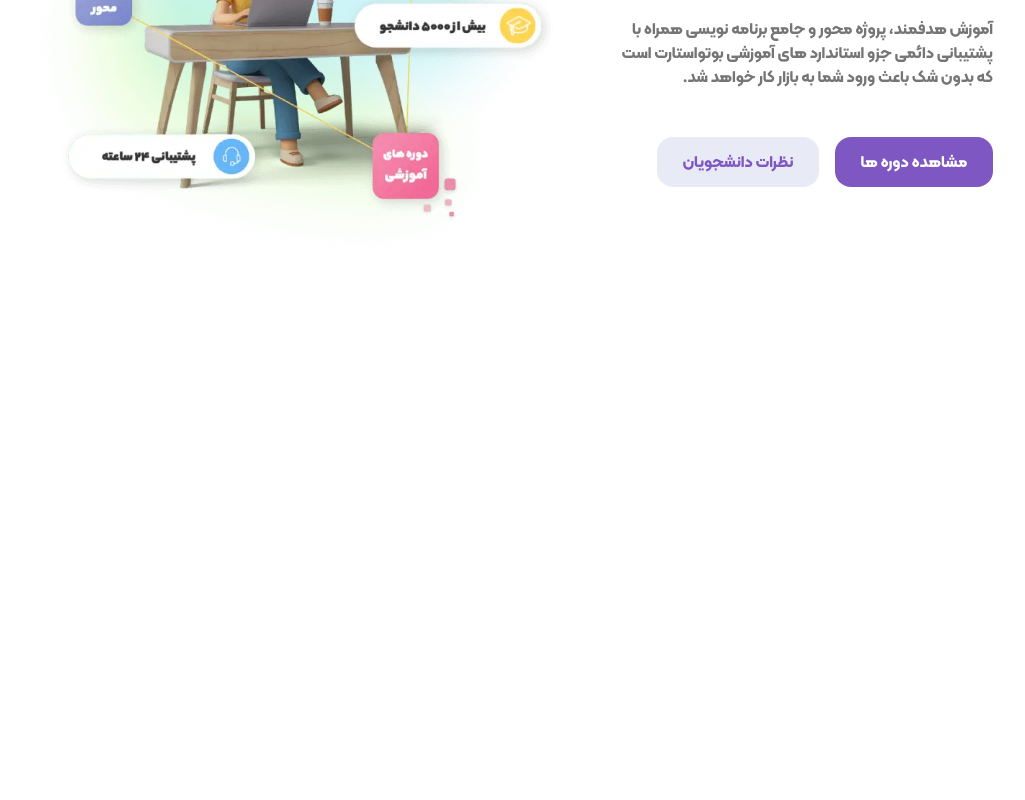
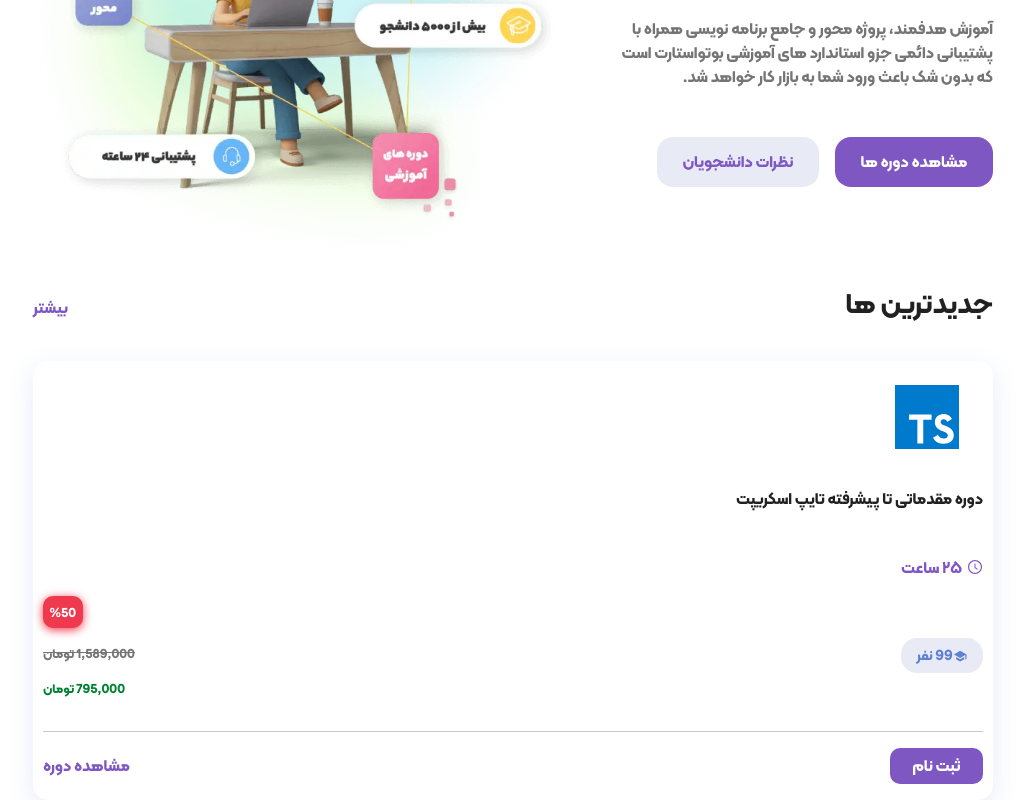
Before and after one commit to webKingA/bootostart, a React (Create React App) app: page / in a window 1280 px wide. Shown: the part 328-1128 px from the top of the page, without its empty margins (127-1152 px from the left). Before the commit the page ends 800 px from the top, so only its background shows below. Built offline with nearby package versions, Linux system fonts and the light colour scheme.

Commit message:
end part course in page home

```diff
--- a/src/Frontend/Components/Header/Header.css
+++ b/src/Frontend/Components/Header/Header.css
@@ -3,6 +3,7 @@
     top: 0;
     left: 0;
     right: 0;
+    z-index: 120;
 }
 
 .header__container {
--- /dev/null
+++ b/src/Frontend/Components/NewsHome/NewsHome.css
@@ -0,0 +1,143 @@
+.news__home {
+  font-family: kalameh;
+}
+
+.top__news__home {
+  display: flex;
+  justify-content: space-between;
+  align-items: center;
+  margin-bottom: 2rem;
+}
+
+.top__news__home > h3 {
+  color: #212121;
+}
+
+.top__news__home > a {
+  color: #7e57c2;
+}
+
+.courses__news__home {
+  display: grid;
+  grid-template-columns: repeat(auto-fit , minmax(250px , 1fr));
+  gap: 3rem 2rem;
+}
+
+.course__container {
+  width: 100%;
+  background-color: #fff;
+  box-shadow: rgb(94 129 209 / 16%) 0px 8px 24px;
+  border-radius: 15px;
+  color: rgba(0, 0, 0, 0.87);
+  transition: box-shadow 300ms cubic-bezier(0.4, 0, 0.2, 1) 0ms;
+  overflow: hidden;
+  padding: 0 10px;
+}
+
+.course__container > img {
+  width: 5rem;
+  padding: 0.5rem;
+  margin: 1rem;
+}
+
+.course__container > h5 {
+  color: #212121;
+  font-size: 1rem;
+  margin-top: 1rem;
+}
+
+.time__course {
+  display: flex;
+  margin-top: 3rem;
+  color: #7e57c2;
+}
+
+.time__course > svg {
+  margin-top: 3px;
+  margin-left: 5px;
+}
+
+.number__price__course {
+  display: flex;
+  justify-content: space-between;
+  align-items: center;
+}
+
+.number__course {
+  color: #5e81d1;
+  background-color: #e8eaf6;
+  padding: 0.4rem 1rem;
+  border-radius: 1rem;
+  font-size: 0.9rem;
+}
+
+.price__course {
+  display: flex;
+  flex-direction: column;
+  justify-content: center;
+  align-items: flex-end;
+  position: relative;
+}
+
+.off__price__course {
+  background-color: #ef394e;
+  color: #fff;
+  width: fit-content;
+  padding: 0.4rem;
+  border-radius: 10px;
+  font-size: 0.8rem;
+  box-shadow: #ef394e 0px 2px 10px;
+}
+
+.last__price__course {
+  color: #757575;
+  text-decoration: line-through !important;
+  font-size: .8rem;
+}
+
+.new__price__course {
+  color: #008031;
+  font-size: .8rem;
+}
+
+.buttons__course {
+  display: flex;
+  justify-content: space-between;
+  align-items: center;
+  margin-bottom: 1rem;
+}
+
+.buttons__course > button {
+  background-color: #7e57c2;
+  color: #fff;
+  padding: .4rem 1.4rem;
+  border-radius: 10px;
+  border: none;
+  outline: none;
+}
+
+.buttons__course > a {
+  color: #7e57c2;
+}
+
+.buttons__course > a:hover {
+  color: #7e57c2;
+}
+
+@media screen and (max-width : 1100px) {
+  .news__home {
+    margin-top: 2rem;
+  }
+}
+
+@media screen and (max-width : 900px) {
+  .news__home {
+    margin-top: 4rem;
+  }
+}
+
+@media screen and (max-width : 600px) {
+  .news__home {
+    margin-top: 6rem;
+  }
+}
--- /dev/null
+++ b/src/Frontend/Components/NewsHome/NewsHome.jsx
@@ -0,0 +1,42 @@
+import React from 'react';
+import './NewsHome.css';
+import { Link } from 'react-router-dom';
+import {AiOutlineClockCircle} from 'react-icons/ai'
+import { IoMdSchool } from "react-icons/io";
+
+export default function NewsHome() {
+  return (
+    <div className="news__home width-lg">
+      <div className="top__news__home">
+        <h3>جدیدترین ها</h3>
+        <Link to="/courses">بیشتر</Link>
+      </div>
+      <div className="courses__news__home">
+        <div className="course__container">
+          <img src="./images/courses/Typescript.svg" alt="" />
+          <h5>دوره مقدماتی تا پیشرفته تایپ اسکریپت</h5>
+          <div className="time__course">
+            <AiOutlineClockCircle />
+            <p>۲۵ ساعت</p>
+          </div>
+          <div className="number__price__course">
+            <div className="number__course">
+              <IoMdSchool />
+              <span>99 نفر</span>
+            </div>
+            <div className="price__course">
+              <p className="off__price__course">%50</p>
+              <p className="last__price__course">1,589,000 تومان</p>
+              <p className="new__price__course">795,000 تومان</p>
+            </div>
+          </div>
+          <hr />
+          <div className="buttons__course">
+            <button>ثبت نام</button>
+            <Link to={`/courses`}>مشاهده دوره</Link>
+          </div>
+        </div>
+      </div>
+    </div>
+  );
+}
--- a/src/Frontend/Pages/Home/Home.jsx
+++ b/src/Frontend/Pages/Home/Home.jsx
@@ -2,6 +2,7 @@ import React from 'react';
 import './Home.css';
 import Header from '../../Components/Header/Header';
 import FirstPartHome from '../../Components/FirstPartHome/FirstPartHome';
+import NewsHome from '../../Components/NewsHome/NewsHome';
 import Footer from '../../Components/Footer/Footer';
 
 export default function Home() {
@@ -9,6 +10,7 @@ export default function Home() {
     <section className="page__home">
       <Header />
       <FirstPartHome />
+      <NewsHome />
       {/* <Footer /> */}
     </section>
   );
```
Also changed, not shown: public/images/courses/Typescript.svg (added).
